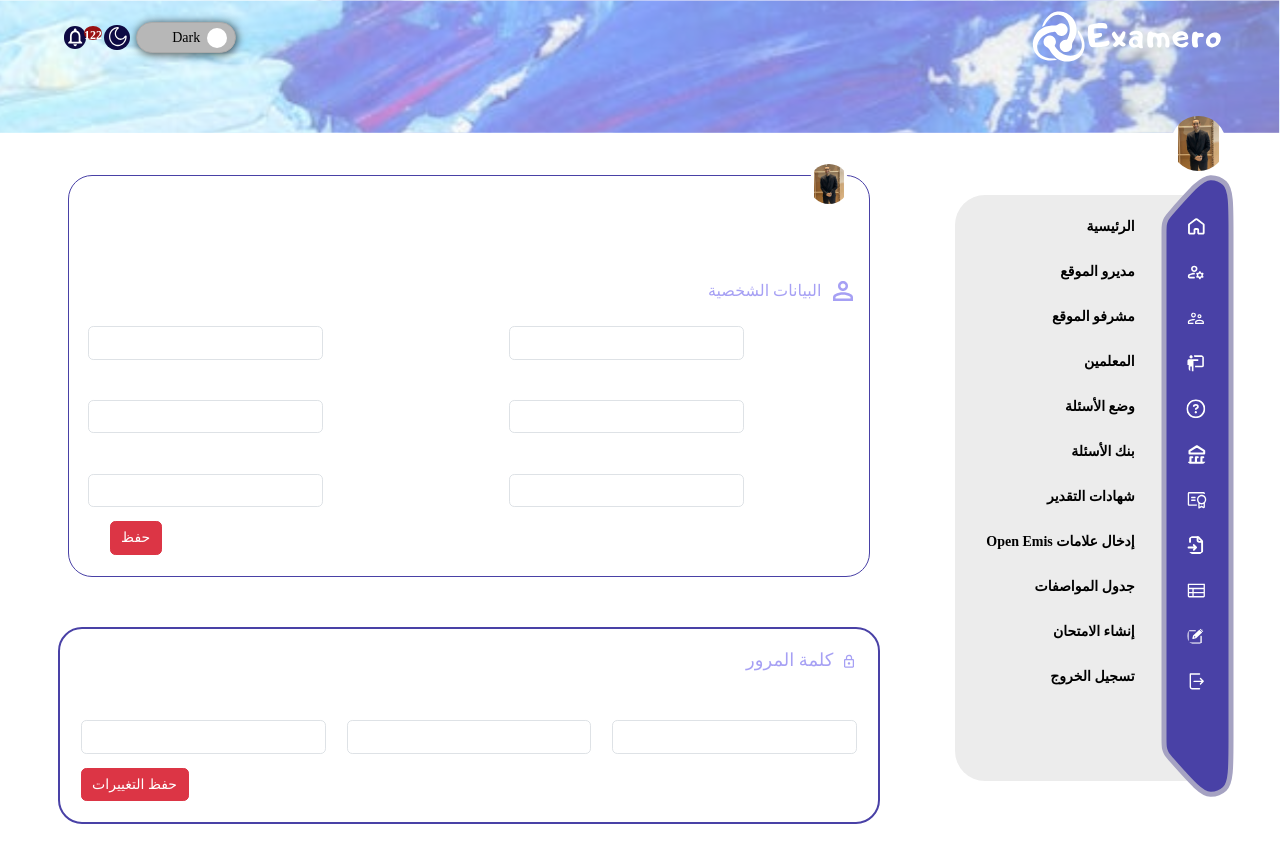
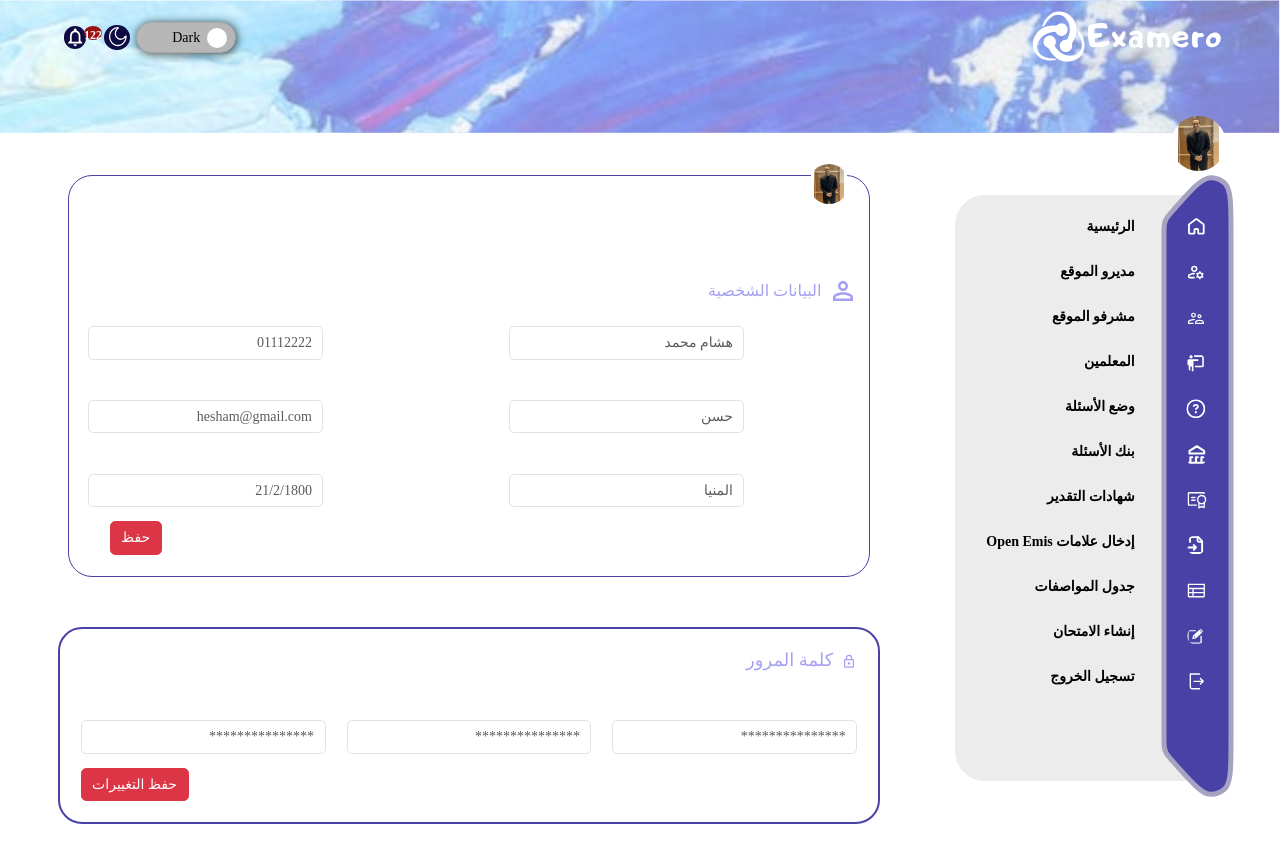
Before and after one commit to kasemsaad/Examero_react.js, a React (Create React App) app: page /b in a window 1280 px wide. Shown: the top 862 px of the page. Built offline with nearby package versions, Linux system fonts and the light colour scheme.

Commit message:
some edit to validate inputs

```diff
--- a/src/dashboard/Account-settting/AccountSetting.jsx
+++ b/src/dashboard/Account-settting/AccountSetting.jsx
@@ -82,16 +82,16 @@ function AccountSetting() {
                     <label htmlFor="name">الاسم</label>
                   </div>
                   <div className="input_size">
-                    <input type="text" className="form-control" id="name" />
+                    <input type="text" className="form-control" id="name"  placeholder='هشام محمد' required/>
                   </div>
                 </div>
 
                 <div className="col-lg-6 top_input_margin row" style={{ alignItems: 'center' }}>
                   <div className="label_size">
-                    <label htmlFor="email">عنوان البريد</label>
+                    <label htmlFor="email"> رقم الهاتف</label>
                   </div>
                   <div className="input_size">
-                    <input type="text" className="form-control" id="email" />
+                    <input type="number" className="form-control" id="email" placeholder='01112222'/>
                   </div>
                 </div>
               </div>
@@ -102,7 +102,7 @@ function AccountSetting() {
                     <label htmlFor="familyName">اسم العائلة</label>
                   </div>
                   <div className="input_size">
-                    <input type="text" className="form-control" id="familyName" />
+                    <input type="text" className="form-control" id="familyName"  required placeholder='حسن'/>
                   </div>
                 </div>
 
@@ -111,7 +111,7 @@ function AccountSetting() {
                     <label htmlFor="email">البريد الألكتروني</label>
                   </div>
                   <div className="input_size">
-                    <input type="text" className="form-control" id="email" />
+                    <input type="email" className="form-control" id="email" placeholder='hesham@gmail.com' required/>
                   </div>
                 </div>
               </div>
@@ -122,7 +122,7 @@ function AccountSetting() {
                     <label htmlFor="governorate">المحافظة</label>
                   </div>
                   <div className="input_size col-md-10 col-sm-7">
-                    <input type="text" className="form-control" id="governorate" />
+                    <input type="text" className="form-control" id="governorate" required placeholder='المنيا'/>
                   </div>
                 </div>
 
@@ -131,7 +131,7 @@ function AccountSetting() {
                     <label htmlFor="birthDate">تاريخ الميلاد</label>
                   </div>
                   <div className="input_size">
-                    <input type="text" className="form-control" id="birthDate" />
+                    <input type="text" className="form-control" id="birthDate"  required placeholder='21/2/1800'/>
                   </div>
                 </div>
                 <div className="col-md-12 mt-3 button_wraper " style={{ direction: "ltr", marginLeft: "10px" }}>
@@ -173,15 +173,15 @@ function AccountSetting() {
         <div className="row mt-4">
           <div className="col-md-4 form-group">
             <label htmlFor="currentPassword" >كلمة المرور الحالية</label>
-            <input type="password" id="currentPassword" className="form-control" style={{marginTop:"7px"}}/>
+            <input type="password" id="currentPassword" className="form-control" style={{marginTop:"7px"}} required placeholder='***************'/>
           </div>
           <div className="col-md-4 form-group">
             <label htmlFor="newPassword">كلمة المرور الجديدة</label>
-            <input type="password" id="newPassword" className="form-control" style={{marginTop:"7px"}} />
+            <input type="password" id="newPassword" className="form-control" style={{marginTop:"7px"}}  required placeholder='***************'/>
           </div>
           <div className="col-md-4 form-group">
             <label htmlFor="confirmPassword">تأكيد كلمة المرور الجديدة</label>
-            <input type="password" id="confirmPassword" className="form-control" style={{marginTop:"7px"}} />
+            <input type="password" id="confirmPassword" className="form-control" style={{marginTop:"7px"}} placeholder='***************' required />
           </div>
           <div className="col-md-12 mt-3 " style={{ direction: "ltr" }}>
             <button type='submit' className="btn btn-danger">حفظ التغييرات</button>
```
